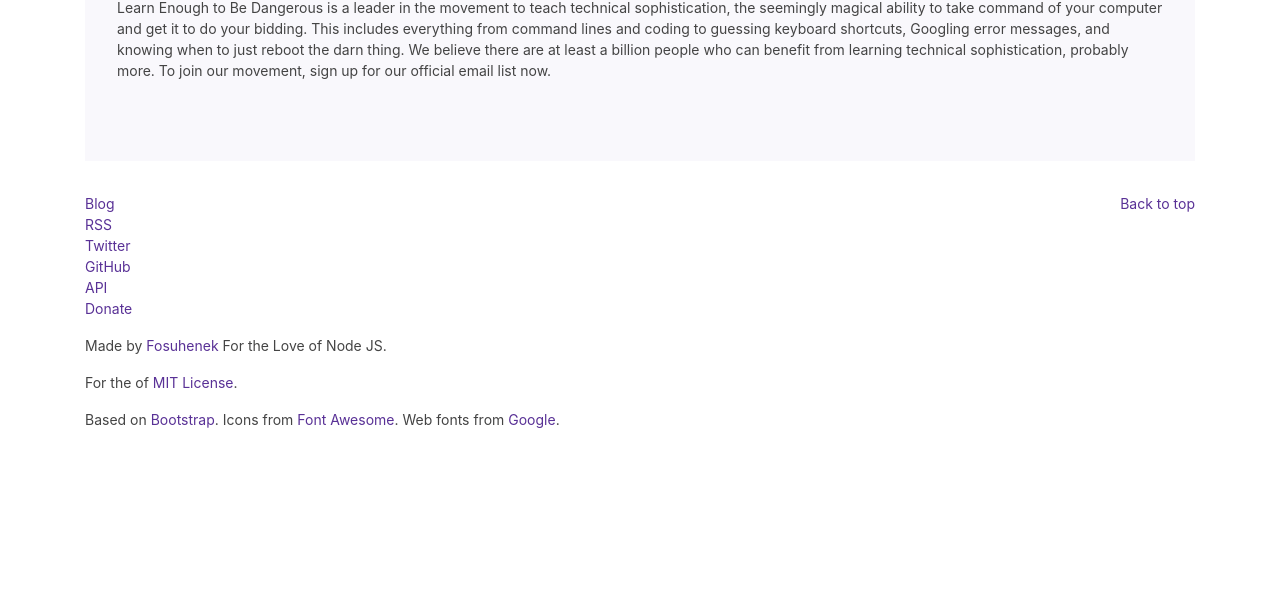
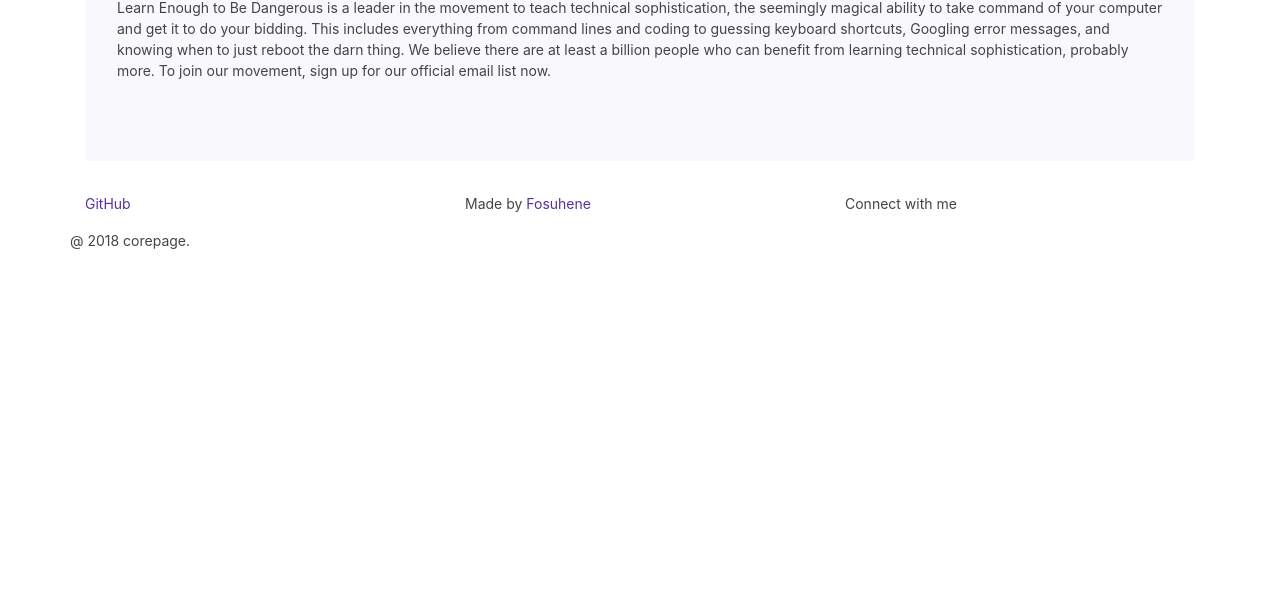
Before and after one commit to fosuhene/corepage, a plain HTML site: page index.html in a window 1280 px wide. Shown: the part 201-800 px from the top of the page. Drawn offline with Linux system fonts and the light colour scheme.

Commit message:
updated home page

```diff
--- a/index.html
+++ b/index.html
@@ -33,10 +33,10 @@
 
                     <ul class="nav navbar-nav ml-auto">
                       <li class="nav-item">
-                        <a class="nav-link" href="#" target="_blank">Engaged</a>
+                        <a class="nav-link" href="#">Engaged</a>
                       </li>
                       <li class="nav-item">
-                        <a class="nav-link" href="#" target="_blank">Mentor</a>
+                        <a class="nav-link" href="#">Mentor</a>
                       </li>
                     </ul>
 
@@ -49,7 +49,7 @@
         <div class="container">
 
             <div class="jumbotron">
-                    <h1>The Learn Enough Story</h1>
+                    <h1>The Learn Enough Story : corepage Project</h1>
 
                     <p>
                       Learn Enough to Be Dangerous is a leader in the movement to teach
@@ -70,24 +70,21 @@
         <div class="container">
              <footer id="footer">
                 <div class="row">
-                <div class="col-lg-12">
+                     <div class="col-lg-4">
+                        <ul class="list-unstyled">
+                            <li><a href="#">GitHub</a></li>
+                        </ul>
+                     </div>
 
-                    <ul class="list-unstyled">
-                    <li class="float-lg-right"><a href="#top">Back to top</a></li>
-                    <li><a href="#" onclick="pageTracker._link(this.href); return false;">Blog</a></li>
-                    <li><a href="#">RSS</a></li>
-                    <li><a href="#">Twitter</a></li>
-                    <li><a href="#">GitHub</a></li>
-                    <li><a href="#">API</a></li>
-                    <li><a href="#">Donate</a></li>
-                    </ul>
-                    <p>Made by <a href="#">Fosuhenek</a> For the Love of Node JS.</p>
-                    <p>For the of <a href="#">MIT License</a>.</p>
-                    <p>Based on <a href="#" rel="nofollow">Bootstrap</a>. Icons from <a href="http://fontawesome.io/" rel="nofollow">Font Awesome</a>. Web fonts from <a href="https://fonts.google.com/" rel="nofollow">Google</a>.</p>
+                  <div class="col-lg-4">
+                    <p>Made by <a href="#">Fosuhene</a></p>
+                    </div>
 
-                </div>
-                </div>
-
+                    <div class="col-lg-4">
+                        <p>Connect with me</p>
+                    </div>
+             </div>
+            <div class="row">@ 2018 corepage.</div>
             </footer>
         </div>
              <script src="./public/js/jquery.min.js"></script>
```
